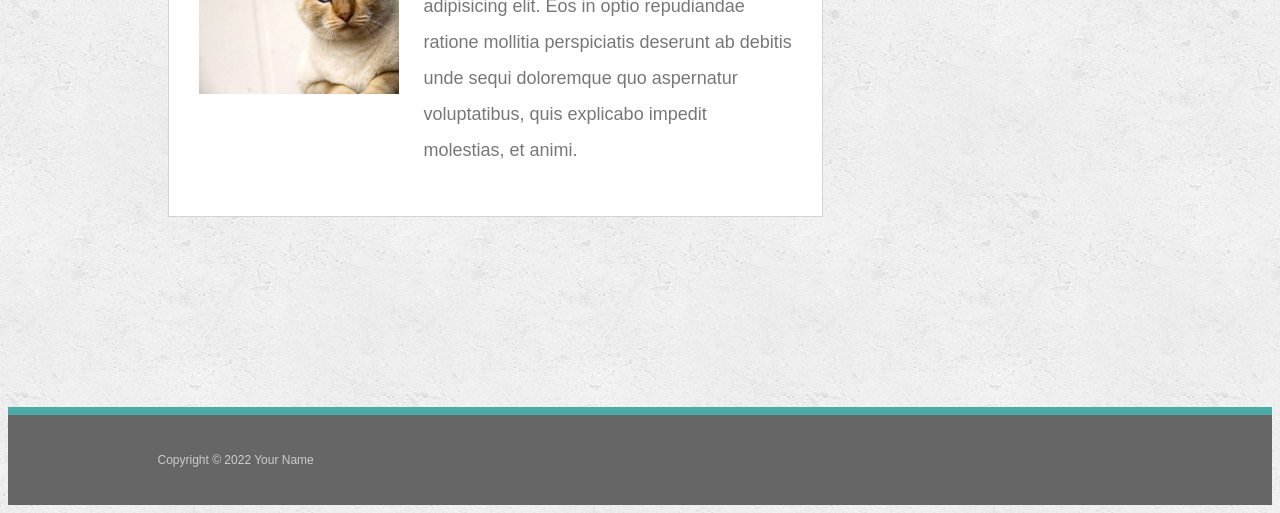
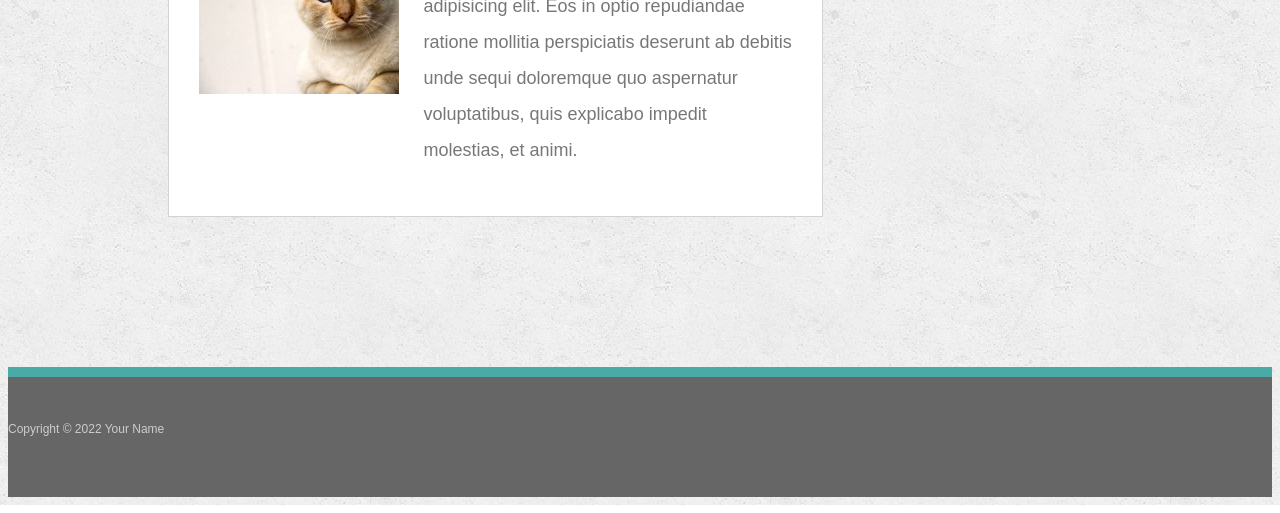
Before and after one commit to i1kin/Layout-v2.0, a plain HTML site: page index.html in a window 1280 px wide. Shown: the part 343-856 px from the top of the page. Drawn offline with Linux system fonts and the light colour scheme.

Commit message:
Update index.css

```diff
--- a/assets/css/index.css
+++ b/assets/css/index.css
@@ -162,17 +162,18 @@ main section {
 /* Footer */
 
 .footer-section {
-    margin-top: 40px;
+    margin: 0;
     background-color: #666;
-    border-top: 8px solid #4AAAA5;
-    height: 90px;
-    color: #ccc;
+    border-top: 10px solid #4AAAA5;
+    height: 120px;
+    color: #666;
     font-size: 12px;
 }
 
 .footer-section p {
-    line-height: 90px;
     text-align: center;
+    margin: 45px 0 0 0;
+    color: #ccc;
 }
 
 /* Portfolio */
```
